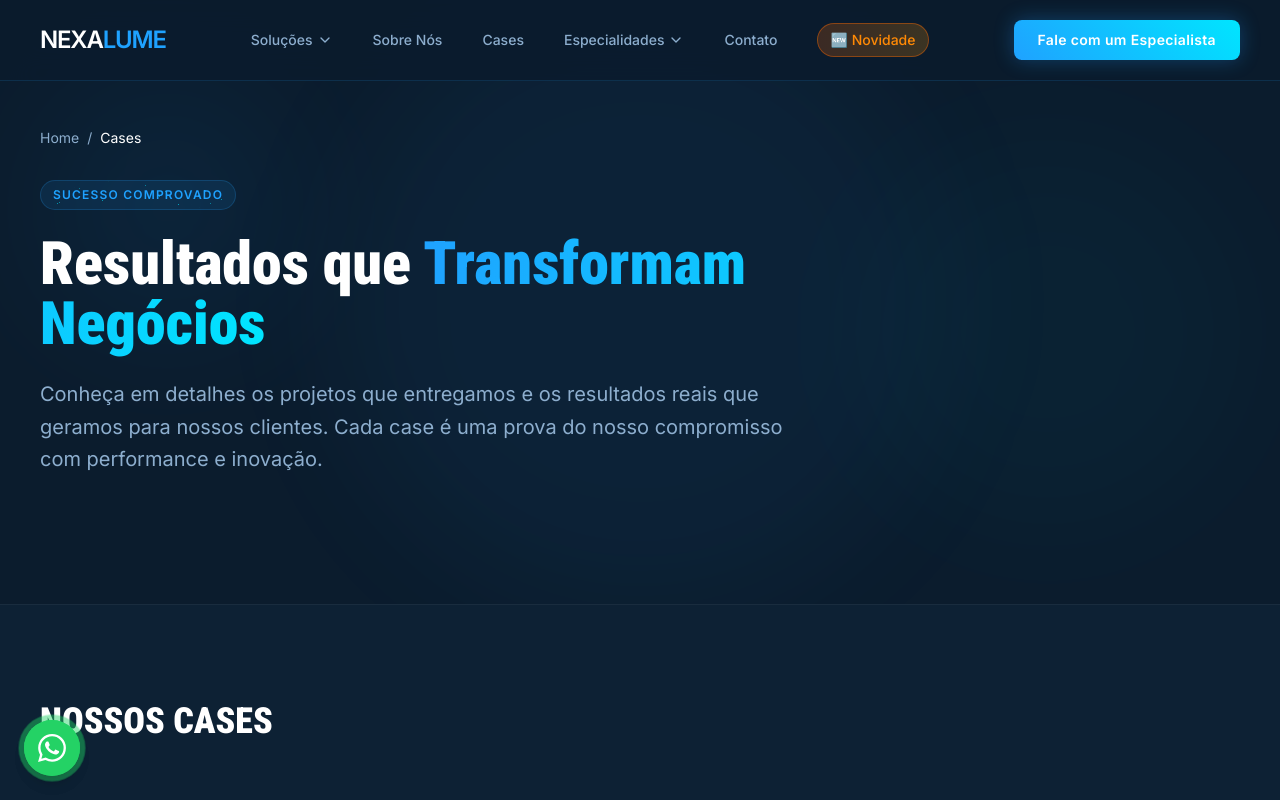
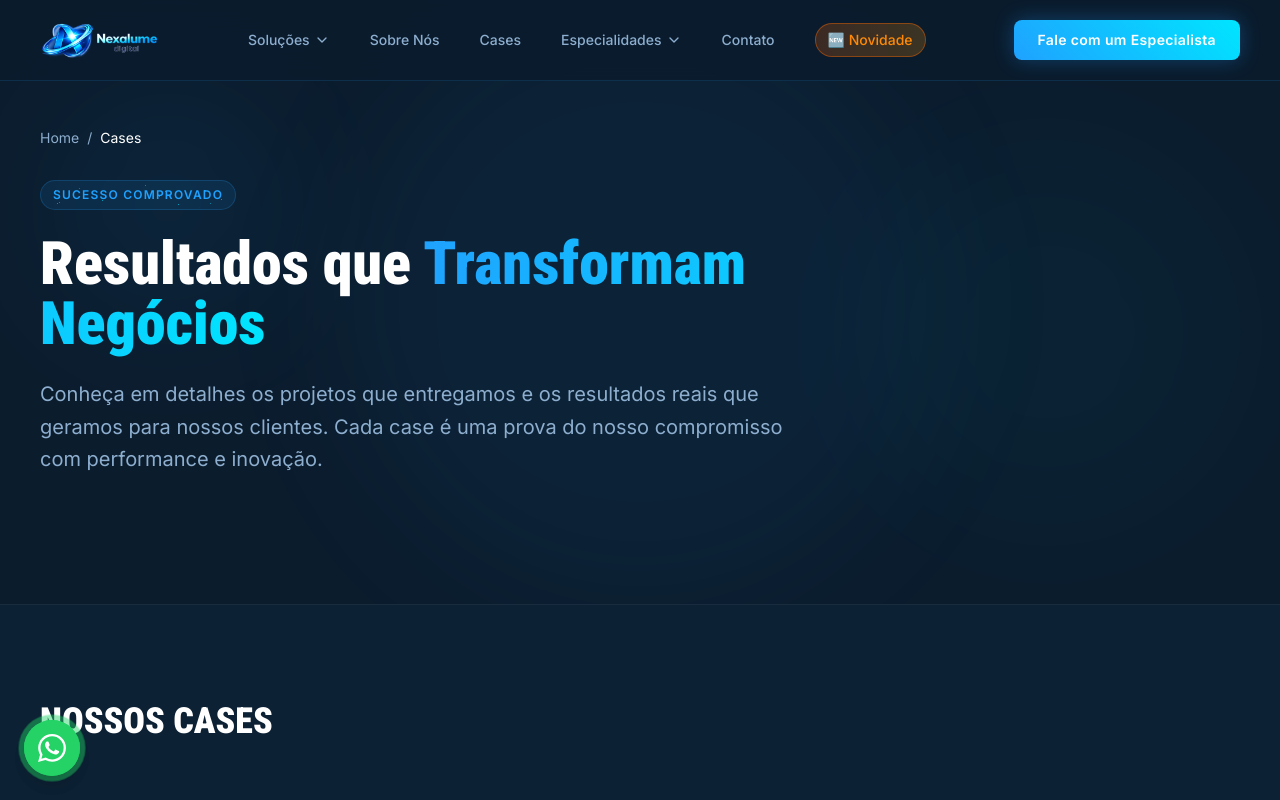
Before and after one commit to Rahgomes/nexalumedigital, a Next.js app: page /cases in a window 1280 px wide. Shown: the top 800 px of the page. Built offline with nearby package versions, Linux system fonts and the light colour scheme; grey boxes are pictures that could not be loaded.

Commit message:
feat: logo oficial Nexalume Digital no Header e Footer
- Novo logo com qualidade (400x160)
- Header: logo h-10/h-12
- Footer: logo h-16
- Footer /corretores: logo h-16/h-20

```diff
--- a/src/app/corretores/page.tsx
+++ b/src/app/corretores/page.tsx
@@ -327,11 +327,11 @@ export default function CorretoresPage() {
             {/* Logo */}
             <Link href="/" className="group">
               <Image
-                src="/logo.png"
-                alt="Nexa Lume Digital"
-                width={300}
-                height={80}
-                className="h-20 md:h-24 w-auto group-hover:opacity-90 transition-opacity"
+                src="/logo-nexalume.png"
+                alt="Nexalume Digital"
+                width={250}
+                height={100}
+                className="h-16 md:h-20 w-auto group-hover:opacity-90 transition-opacity"
               />
             </Link>
 
--- a/src/components/layout/Footer.tsx
+++ b/src/components/layout/Footer.tsx
@@ -1,5 +1,6 @@
 import Link from "next/link";
-import { Code2, Mail, MapPin } from "lucide-react";
+import Image from "next/image";
+import { Mail, MapPin } from "lucide-react";
 import { FOOTER_LINKS } from "@/lib/constants";
 // TODO: Importar SOCIAL_LINKS quando os perfis oficiais forem criados
 // import { SOCIAL_LINKS } from "@/lib/constants";
@@ -11,11 +12,14 @@ export default function Footer() {
         <div className="grid grid-cols-2 md:grid-cols-4 lg:grid-cols-5 gap-8 md:gap-12 mb-16">
           {/* Brand column */}
           <div className="col-span-2 space-y-6">
-            <Link href="/" className="flex items-center gap-2 w-fit">
-              <div className="size-6 bg-primary rounded flex items-center justify-center">
-                <Code2 className="size-4 text-white" />
-              </div>
-              <span className="text-xl font-black text-white">NEXALUME</span>
+            <Link href="/" className="w-fit">
+              <Image
+                src="/logo-nexalume.png"
+                alt="Nexalume Digital"
+                width={200}
+                height={80}
+                className="h-16 w-auto hover:opacity-90 transition-opacity"
+              />
             </Link>
             <p className="text-metal-gray text-sm leading-relaxed max-w-xs">
               Transformando empresas com inteligência artificial e tecnologia
--- a/src/components/layout/Header.tsx
+++ b/src/components/layout/Header.tsx
@@ -3,6 +3,7 @@
 import { useState, useRef, useEffect } from "react";
 import { Menu, X, ChevronDown } from "lucide-react";
 import Link from "next/link";
+import Image from "next/image";
 import { usePathname, useRouter } from "next/navigation";
 import MegaMenu from "./MegaMenu";
 import MobileMenu from "./MobileMenu";
@@ -125,12 +126,14 @@ export default function Header() {
       <div className="max-w-7xl mx-auto px-4 sm:px-6 lg:px-10 h-20 flex items-center justify-between">
         {/* Logo */}
         <Link href="/" className="flex items-center group">
-          <span className="text-xl sm:text-2xl font-black tracking-tighter text-white">
-            NEXA
-            <span className="text-primary group-hover:text-accent-cyan transition-colors">
-              LUME
-            </span>
-          </span>
+          <Image
+            src="/logo-nexalume.png"
+            alt="Nexalume Digital"
+            width={160}
+            height={64}
+            className="h-10 sm:h-12 w-auto group-hover:opacity-90 transition-opacity"
+            priority
+          />
         </Link>
 
         {/* Desktop Nav */}
```
Also changed, not shown: public/logo-nexalume.png (added).
